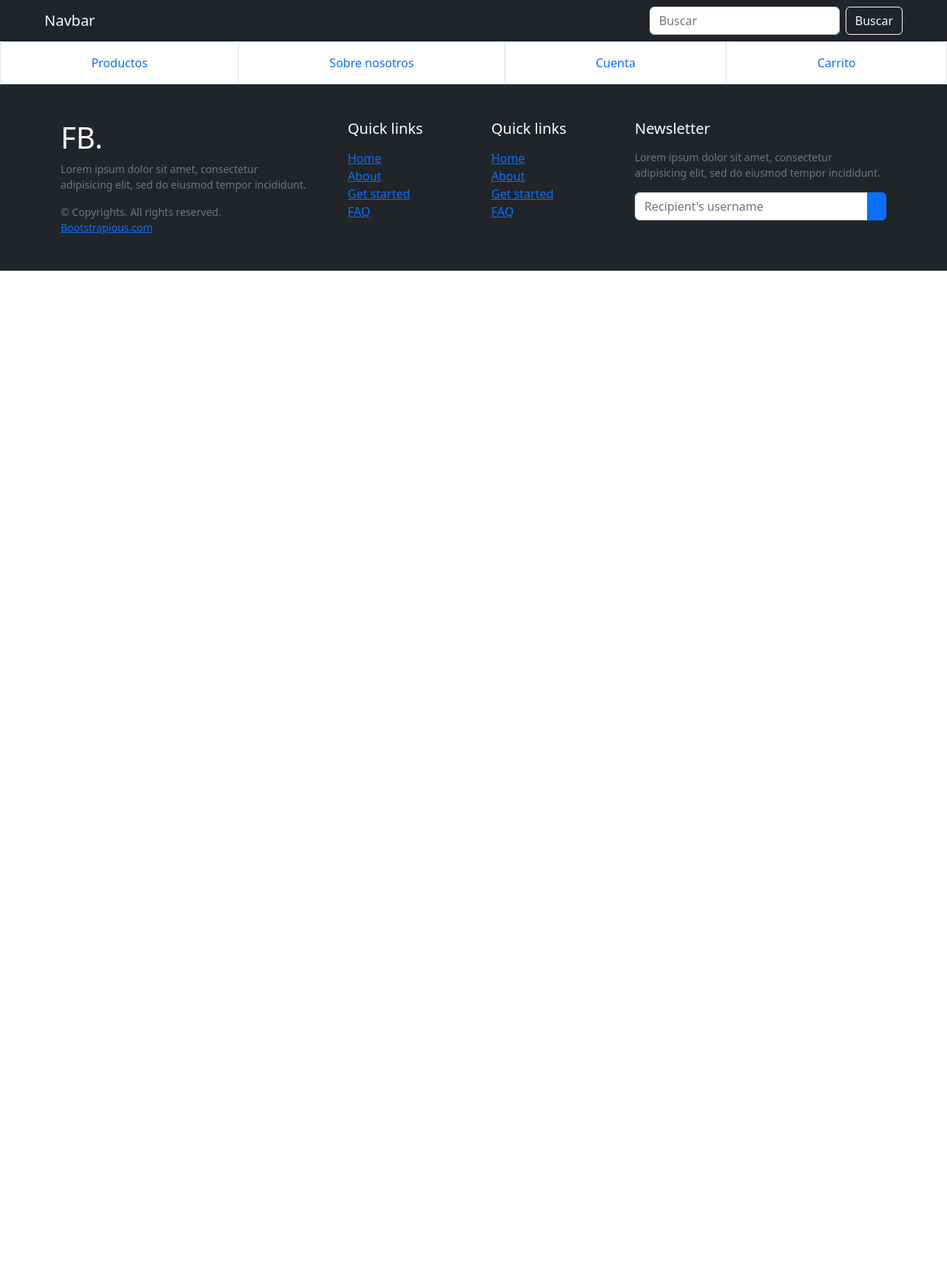
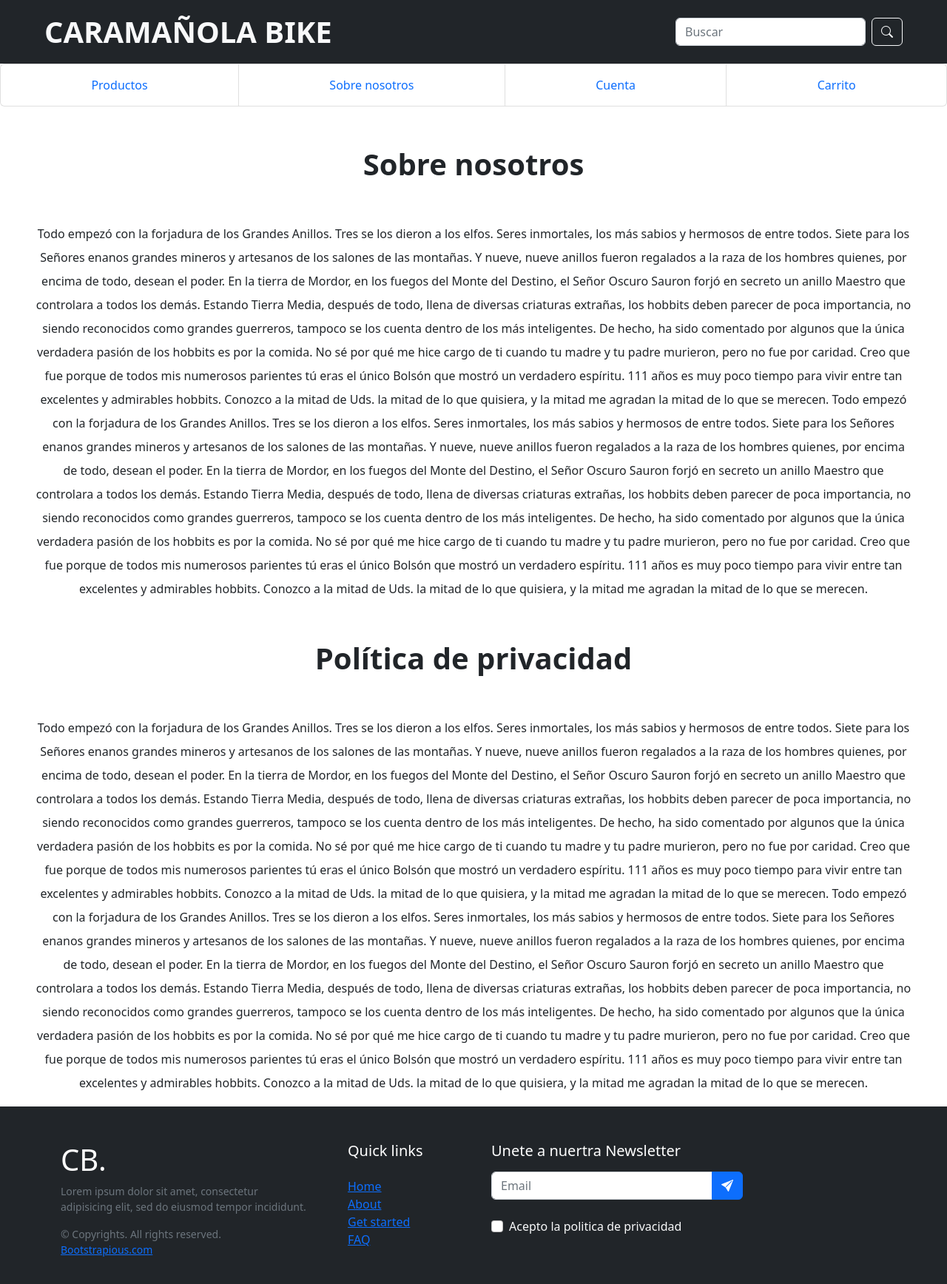
Before and after one commit to juanordone/reactclase, a React (Vite) app in the folder vite-project/: page /SobreNosotros in a window 1280 px wide. Shown: the top 1736 px of the page at 74% size. Before the commit the page ends 800 px from the top, so only its background shows below. Built offline with nearby package versions, Linux system fonts and the light colour scheme.

Commit message:
cambios 28/12/22

```diff
--- a/vite-project/src/App.jsx
+++ b/vite-project/src/App.jsx
@@ -8,6 +8,7 @@ import Login from "./views/Login/Login"
 import SobreNosotros from './views/SobreNosotros/SobreNosotros'
 import Carrito from "./views/Carrito/Carrito"
 import FormasDePago from "./views/FormasDePago/FormasDePago"
+import Producto from "./views/Producto/Producto"
 
 
 
@@ -24,6 +25,7 @@ import FormasDePago from "./views/FormasDePago/FormasDePago"
           <Route path='SobreNosotros' element={<SobreNosotros/>}/>
           <Route path='Carrito' element={<Carrito/>}/>
           <Route path='FormasDePago' element={<FormasDePago/>}/>
+          <Route path='Producto' element={<Producto/>}/>
 
 
         </Route>
--- a/vite-project/src/components/Card/Card.jsx
+++ b/vite-project/src/components/Card/Card.jsx
@@ -1,3 +1,5 @@
+import {Link} from "react-router-dom"
+
 export default function Card() {
   return (
     <>
@@ -13,9 +15,9 @@ export default function Card() {
             Some quick example text to build on the card title and make up the
             bulk of the card's content.
           </p>
-          <a href="#" className="btn btn-primary">
+          <Link to={"/Producto"} className="btn btn-primary">
             Go somewhere
-          </a>
+          </Link>
         </div>
       </div>
     </>
--- a/vite-project/src/components/CardCarro/CardCarro.jsx
+++ b/vite-project/src/components/CardCarro/CardCarro.jsx
@@ -3,7 +3,7 @@ import { Link } from "react-router-dom";
 export default function CardCarro() {
   return (
     <>
-      <div className="card mb-3" style={{ width: "540px" }}>
+      <div className="card mb-3  " style={{ width: "540px" }}>
         <div className="row g-0">
           <div className="col-md-4">
             <img
@@ -43,7 +43,7 @@ export default function CardCarro() {
         </div>
       </div>
 
-      <Link to={"/"} className="btn btn-primary">
+      <Link to={"/"} className="btn btn-primary  ">
         Seguir comprando
       </Link>
 
--- a/vite-project/src/components/FormularioPago/FormularioPago.jsx
+++ b/vite-project/src/components/FormularioPago/FormularioPago.jsx
@@ -114,7 +114,7 @@ export default function FormularioPago() {
       </div>
       <div class="col-12">
         <button class="btn btn-primary" type="submit">
-          Submit form
+          Pagar
         </button>
       </div>
     </form>
--- a/vite-project/src/components/Opinions/Opinions.jsx
+++ b/vite-project/src/components/Opinions/Opinions.jsx
@@ -2,9 +2,9 @@ export default function Opinions(){
     return(
         <div class="card w-50">
   <div class="card-body">
-    <h5 class="card-title">Card title</h5>
+    <h5 class="card-title">Testimonios de clientes</h5>
     <p class="card-text">With supporting text below as a natural lead-in to additional content.</p>
-    <a href="#" class="btn btn-primary">Button</a>
+    <a href="#" class="btn btn-primary">Ver todos</a>
   </div>
 </div>
     )
--- a/vite-project/src/components/footer/Footer.jsx
+++ b/vite-project/src/components/footer/Footer.jsx
@@ -1,46 +1,73 @@
-export default function Footer(){
-    return(
+export default function Footer() {
+  return (
     <>
       <div className="d-flex flex-column h-100 bg-dark">
-
-
-
-
-
-
         <footer className="w-100 py-4 flex-shrink-0">
           <div className="container py-4">
             <div className="row gy-4 gx-5">
               <div className="col-lg-4 col-md-6">
-                <h5 className="h1 text-white">FB.</h5>
-                <p className="small text-muted">Lorem ipsum dolor sit amet, consectetur adipisicing elit, sed do eiusmod tempor incididunt.</p>
-                <p className="small text-muted mb-0">&copy; Copyrights. All rights reserved. <a className="text-primary" href="#">Bootstrapious.com</a></p>
+                <h5 className="h1 text-white">CB.</h5>
+                <p className="small text-muted">
+                  Lorem ipsum dolor sit amet, consectetur adipisicing elit, sed
+                  do eiusmod tempor incididunt.
+                </p>
+                <p className="small text-muted mb-0">
+                  &copy; Copyrights. All rights reserved.{" "}
+                  <a className="text-primary" href="#">
+                    Bootstrapious.com
+                  </a>
+                </p>
               </div>
               <div className="col-lg-2 col-md-6">
-                <h5 className="text-white mb-3">Quick links</h5>
+                <h5 className="text-white mb-4">Quick links</h5>
                 <ul className="list-unstyled text-muted">
-                    <li><a href="#">Home</a></li>
-                    <li><a href="#">About</a></li>
-                    <li><a href="#">Get started</a></li>
-                    <li><a href="#">FAQ</a></li>
+                  <li>
+                    <a href="#">Home</a>
+                  </li>
+                  <li>
+                    <a href="#">About</a>
+                  </li>
+                  <li>
+                    <a href="#">Get started</a>
+                  </li>
+                  <li>
+                    <a href="#">FAQ</a>
+                  </li>
                 </ul>
               </div>
-            <div className="col-lg-2 col-md-6">
-                <h5 className="text-white mb-3">Quick links</h5>
-                <ul className="list-unstyled text-muted">
-                    <li><a href="#">Home</a></li>
-                    <li><a href="#">About</a></li>
-                    <li><a href="#">Get started</a></li>
-                    <li><a href="#">FAQ</a></li>
-                </ul>
+
+              <div className="col-lg-4 col-md-6">
+                <h5 className="text-white mb-3">Unete a nuertra Newsletter</h5>
+
+
+                <form action="#">
+                  <div className="input-group mb-4">
+                    <input
+                      className="form-control"
+                      type="text"
+                      placeholder="Email"
+                      aria-label="Email"
+                      aria-describedby="button-addon2"
+                    />
+                    <button
+                      className="btn btn-primary"
+                      id="button-addon2"
+                      type="button"
+                    ><i class="bi bi-send-fill"></i>
+
+                    </button>
+
                   </div>
-            <div className="col-lg-4 col-md-6">
-                <h5 className="text-white mb-3">Newsletter</h5>
-                <p className="small text-muted">Lorem ipsum dolor sit amet, consectetur adipisicing elit, sed do eiusmod tempor incididunt.</p>
-                <form action="#">
-                    <div className="input-group mb-3">
-                        <input className="form-control" type="text" placeholder="Recipient's username" aria-label="Recipient's username" aria-describedby="button-addon2"/>
-                        <button className="btn btn-primary" id="button-addon2" type="button"><i className="fas fa-paper-plane"></i></button>
+                  <div class="form-check text-light">
+                  <input
+                    class="form-check-input"
+                    type="checkbox"
+                    value=""
+                    id="flexCheckDefault"
+                  />
+                  <label class="form-check-label" for="flexCheckDefault">
+                    Acepto la politica de privacidad
+                  </label>
                 </div>
                 </form>
               </div>
@@ -48,9 +75,6 @@ export default function Footer(){
           </div>
         </footer>
       </div>
-
-
-
     </>
-)
+  );
 }
--- a/vite-project/src/components/header/Header.jsx
+++ b/vite-project/src/components/header/Header.jsx
@@ -1,15 +1,16 @@
 import {Link} from "react-router-dom"
+
 
 export default function Header() {
   return (
     <>
-    <nav className="navbar navbar-expand-lg bg-dark px-5 ">
+    <nav className="navbar navbar-expand-lg bg-dark px-5 d-flex  ">
       <div className="container-fluid">
-        <Link className="navbar-brand text-light" to={"/"}>
-          Navbar
+        <Link className="navbar-brand text-light fw-bold fs-1" to={"/"}>
+        CARAMAÑOLA BIKE
         </Link>
 
-          <form className="d-flex" role="search">
+          <form className="d-flex " role="search">
             <input
               className="form-control me-2"
               type="search"
@@ -17,7 +18,7 @@ export default function Header() {
               aria-label="Buscar"
             />
             <button className="btn btn-outline-light" type="submit">
-              Buscar
+            <i class="bi bi-search"></i>
             </button>
           </form>
         </div>
--- a/vite-project/src/views/Producto/Producto.jsx
+++ b/vite-project/src/views/Producto/Producto.jsx
@@ -0,0 +1,9 @@
+export default function Producto(){
+    return(
+        <>
+        <img src="https://www.maillotmag.com/sites/default/files/orbea_orca_omx_fund_euskadi_2.jpg" class="img-thumbnail" alt="..."></img>
+        <img src="https://www.maillotmag.com/sites/default/files/orbea_orca_omx_fund_euskadi_2.jpg" class="img-thumbnail" alt="..."></img>
+        </>
+
+    )
+}
--- a/vite-project/src/views/SobreNosotros/SobreNosotros.jsx
+++ b/vite-project/src/views/SobreNosotros/SobreNosotros.jsx
@@ -1,4 +1,32 @@
 export default function SobreNosotros(){
-    return
+    return (
+        <>
+        <p class="text-center fs-1 fw-semibold mt-5">Sobre nosotros</p>
+        <p class=" px-5 lh-lg text-center mt-5">Todo empezó con la forjadura de los Grandes Anillos. Tres se los dieron a los elfos. Seres inmortales, los más sabios y hermosos de entre todos. Siete para los Señores enanos grandes mineros y artesanos de los salones de las montañas. Y nueve, nueve anillos fueron regalados a la raza de los hombres quienes, por encima de todo, desean el poder.
+        En la tierra de Mordor, en los fuegos del Monte del Destino, el Señor Oscuro Sauron forjó en secreto un anillo Maestro que controlara a todos los demás.
+        Estando Tierra Media, después de todo, llena de diversas criaturas extrañas, los hobbits deben parecer de poca importancia, no siendo reconocidos como grandes guerreros, tampoco se los cuenta dentro de los más inteligentes. De hecho, ha sido comentado por algunos que la única verdadera pasión de los hobbits es por la comida.
+        No sé por qué me hice cargo de ti cuando tu madre y tu padre murieron, pero no fue por caridad. Creo que fue porque de todos mis numerosos parientes tú eras el único Bolsón que mostró un verdadero espíritu.
+        111 años es muy poco tiempo para vivir entre tan excelentes y admirables hobbits. Conozco a la mitad de Uds. la mitad de lo que quisiera, y la mitad me agradan la mitad de lo que se merecen.
+        Todo empezó con la forjadura de los Grandes Anillos. Tres se los dieron a los elfos. Seres inmortales, los más sabios y hermosos de entre todos. Siete para los Señores enanos grandes mineros y artesanos de los salones de las montañas. Y nueve, nueve anillos fueron regalados a la raza de los hombres quienes, por encima de todo, desean el poder.
+        En la tierra de Mordor, en los fuegos del Monte del Destino, el Señor Oscuro Sauron forjó en secreto un anillo Maestro que controlara a todos los demás.
+        Estando Tierra Media, después de todo, llena de diversas criaturas extrañas, los hobbits deben parecer de poca importancia, no siendo reconocidos como grandes guerreros, tampoco se los cuenta dentro de los más inteligentes. De hecho, ha sido comentado por algunos que la única verdadera pasión de los hobbits es por la comida.
+        No sé por qué me hice cargo de ti cuando tu madre y tu padre murieron, pero no fue por caridad. Creo que fue porque de todos mis numerosos parientes tú eras el único Bolsón que mostró un verdadero espíritu.
+        111 años es muy poco tiempo para vivir entre tan excelentes y admirables hobbits. Conozco a la mitad de Uds. la mitad de lo que quisiera, y la mitad me agradan la mitad de lo que se merecen.
+        </p>
+
+        <p class="text-center fs-1 fw-semibold mt-5">Política de privacidad</p>
+        <p class=" px-5 lh-lg text-center mt-5">Todo empezó con la forjadura de los Grandes Anillos. Tres se los dieron a los elfos. Seres inmortales, los más sabios y hermosos de entre todos. Siete para los Señores enanos grandes mineros y artesanos de los salones de las montañas. Y nueve, nueve anillos fueron regalados a la raza de los hombres quienes, por encima de todo, desean el poder.
+        En la tierra de Mordor, en los fuegos del Monte del Destino, el Señor Oscuro Sauron forjó en secreto un anillo Maestro que controlara a todos los demás.
+        Estando Tierra Media, después de todo, llena de diversas criaturas extrañas, los hobbits deben parecer de poca importancia, no siendo reconocidos como grandes guerreros, tampoco se los cuenta dentro de los más inteligentes. De hecho, ha sido comentado por algunos que la única verdadera pasión de los hobbits es por la comida.
+        No sé por qué me hice cargo de ti cuando tu madre y tu padre murieron, pero no fue por caridad. Creo que fue porque de todos mis numerosos parientes tú eras el único Bolsón que mostró un verdadero espíritu.
+        111 años es muy poco tiempo para vivir entre tan excelentes y admirables hobbits. Conozco a la mitad de Uds. la mitad de lo que quisiera, y la mitad me agradan la mitad de lo que se merecen.
+        Todo empezó con la forjadura de los Grandes Anillos. Tres se los dieron a los elfos. Seres inmortales, los más sabios y hermosos de entre todos. Siete para los Señores enanos grandes mineros y artesanos de los salones de las montañas. Y nueve, nueve anillos fueron regalados a la raza de los hombres quienes, por encima de todo, desean el poder.
+        En la tierra de Mordor, en los fuegos del Monte del Destino, el Señor Oscuro Sauron forjó en secreto un anillo Maestro que controlara a todos los demás.
+        Estando Tierra Media, después de todo, llena de diversas criaturas extrañas, los hobbits deben parecer de poca importancia, no siendo reconocidos como grandes guerreros, tampoco se los cuenta dentro de los más inteligentes. De hecho, ha sido comentado por algunos que la única verdadera pasión de los hobbits es por la comida.
+        No sé por qué me hice cargo de ti cuando tu madre y tu padre murieron, pero no fue por caridad. Creo que fue porque de todos mis numerosos parientes tú eras el único Bolsón que mostró un verdadero espíritu.
+        111 años es muy poco tiempo para vivir entre tan excelentes y admirables hobbits. Conozco a la mitad de Uds. la mitad de lo que quisiera, y la mitad me agradan la mitad de lo que se merecen.
+        </p>
+        </>
+    )
 
 }
```
Lines whose indentation alone changed are shown as unchanged.
